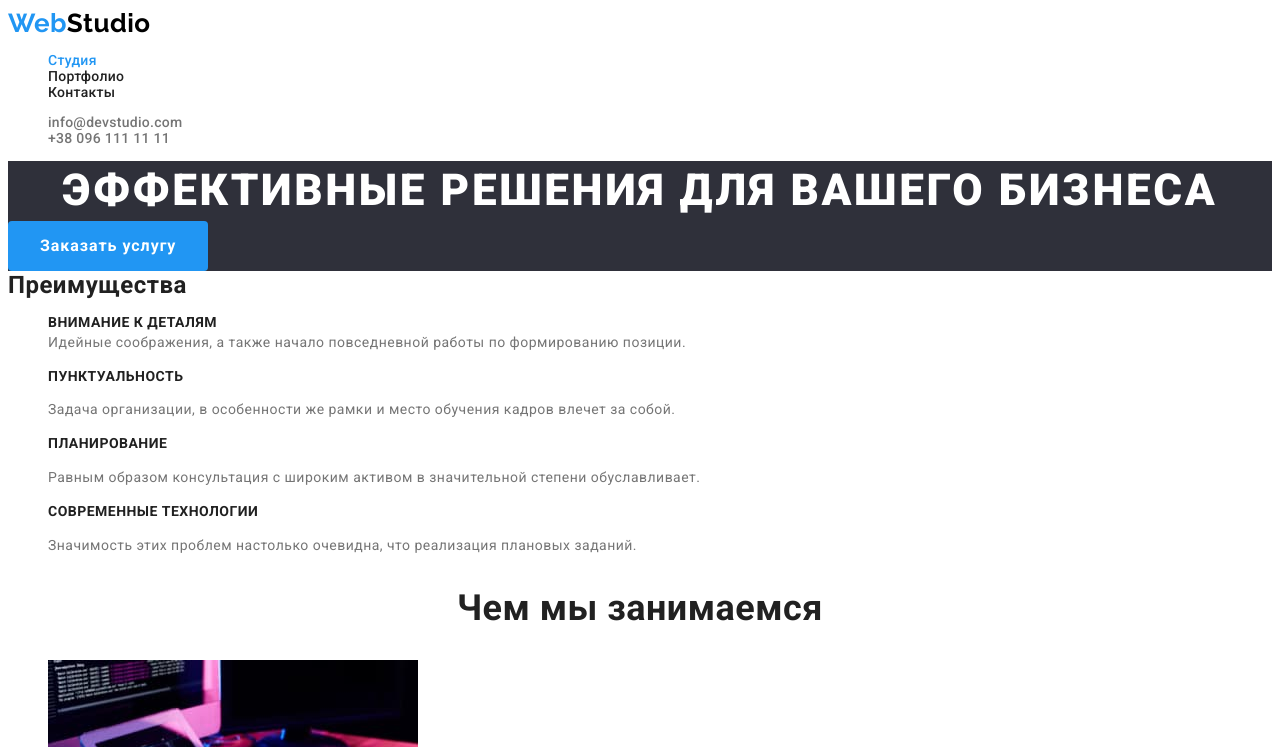
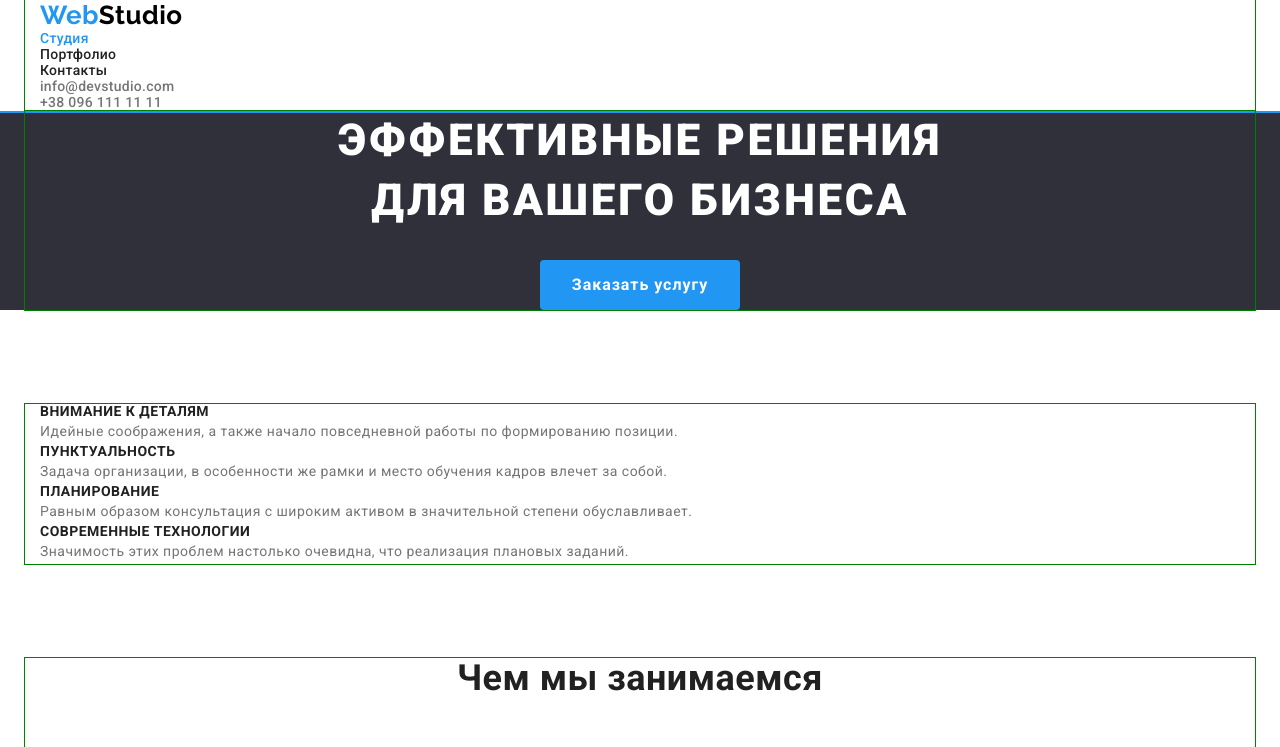
Before and after one commit to iChernomor/goit-markup-hw-03, a plain HTML site: page index.html in a window 1280 px wide. Shown: the top 747 px of the page. Drawn offline with nearby package versions, Linux system fonts and the light colour scheme.

Commit message:
дз 3.1
обнулені марджін,  паддінгтон і виставлені нові по макету

```diff
--- a/css/styles.css
+++ b/css/styles.css
@@ -11,6 +11,7 @@ body {
   color: var(--primary-text-color);
   font-family: "Roboto", "Helvetica Neue", sans-serif;
   letter-spacing: 0.03em;
+  margin: 0;
 }
 
 /* основной цвет текста #212121 */
@@ -28,21 +29,50 @@ body {
 .footer,
 .card,
 .advantage,
-.advantage-title
+.advantage-title,
 .team,
 .site-contact,
 .foto {
   list-style: none;
 }
-.nomargin {
+
+ul, li, p {
+  margin: 0;
   padding: 0;
+}
+h1, h2, h3, h4, h5, h6 {
   margin: 0;
+  padding: 0;
 }
-.link {
+a {
   text-decoration: none;
 }
-.noline {
-  text-decoration: none;
+img {
+ display: block;
+}
+.visually-hidden {
+  position: absolute;
+  width: 1px;
+  height: 1px;
+  margin: -1px;
+  border: 0;
+  padding: 0;
+  white-space: normal;
+  clip-path: inset(100%);
+  clip: rect(0 0 0 0);
+  overflow: hidden;
+}
+
+.container {
+  width: 1200px;
+  padding-left: 15px;
+  padding-right: 15px;
+  outline: 1px solid green;
+  margin: 0 auto;
+}
+
+.header-pages {
+  outline: 2px solid #2196f3;
 }
 /* Лого */
 .logo-blue {
@@ -51,6 +81,7 @@ body {
   font-weight: 700;
   font-size: 26px;
   line-height: 1.19;
+
 }
 .logo-black {
   color: #000000;
@@ -85,6 +116,8 @@ body {
 /* Site nav */
 .text-black {
   color: var(--primary-text-color);
+  display: block;
+
 }
 .site-nav {
   color: var(--primary-text-color);
@@ -93,6 +126,7 @@ body {
   line-height: 1.14;
   letter-spacing: 0.02em;
   text-decoration: none;
+
 }
 .site-nav :hover,   /*подсветка при наведении*/
 .site-nav :focus {
@@ -105,6 +139,7 @@ body {
   color: var(--accent-color);
   outline: 0;
   outline-offset: 0;
+
 }
 .site-contact {
   color: var(--secondary-text-color);
@@ -113,6 +148,7 @@ body {
   line-height: 1.14;
   letter-spacing: 0.02em;
   text-decoration: none;
+  display: block;
 }
 .led {
   color: var(--accent-color); /* подсветка текущей страницы */
@@ -121,30 +157,30 @@ body {
 /* Offer */
 .offer {
   background-color: #2f303a;
-  padding: 0;
-  margin: 0;
 }
 
 .offer-title {
   color: var(--white-color-text);
-  padding: 0;
-  margin: 0;
   font-weight: 900;
   font-size: 44px;
   line-height: 1.36;
   text-align: center;
   letter-spacing: 0.06em;
   text-transform: uppercase;
+  margin-bottom: 30px;
+
 }
 /* Button */
 .button {
   color: var(--white-color-text);
   background-color: var(--accent-color);
+  margin: 0 auto;
+  display: block;
   font-family: "Roboto";
   padding: 10px 32px;
   border-radius: 4px;
   min-width: 200px;
-  border: none;
+  border: transparent;
   font-weight: 700;
   font-size: 16px;
   line-height: 1.88;
@@ -153,6 +189,8 @@ body {
   text-align: center;
   letter-spacing: 0.06em;
   cursor: pointer;
+  margin-bottom: 94px;
+
 }
 
 /* About */
@@ -162,6 +200,7 @@ body {
   font-size: 36px;
   line-height: 1.16;
   text-align: center;
+  margin-bottom: 50px;
 }
 
 /* Advantage / преимущества */
@@ -171,14 +210,18 @@ body {
   font-size: 14px;
   line-height: 1.14;
   text-transform: uppercase;
+
 }
 .advantage-description {
   color: var(--secondary-text-color);
   font-size: 14px;
   line-height: 1.71;
 }
+.margin {
+  margin-bottom: 94px;
+}
+/* Team */
 
-/* Team */
 .team-title {
   color: var(--primary-text-color);
   font-weight: 700;
@@ -191,11 +234,13 @@ body {
   font-weight: 500;
   font-size: 16px;
   line-height: 1.19;
+  text-align: center;
 }
 .team-position {
   color: var(--secondary-text-color);
   font-size: 16px;
   line-height: 1.19;
+  text-align: center;
 }
 
 /* Footer */
@@ -203,6 +248,7 @@ body {
   background-color: #2f303a;
   font-style: normal;
 }
+
 .footer-address {
   color: var(--white-color-text);
   font-size: 14px;
@@ -254,6 +300,7 @@ body {
   font-size: 18px;
   line-height: 2;
   letter-spacing: 0.06em;
+  margin-bottom: 14px;
 }
 .card-description {
   color: var(--secondary-text-color);
--- a/index.html
+++ b/index.html
@@ -5,43 +5,50 @@
     <meta http-equiv="X-UA-Compatible" content="IE=edge">
     <meta name="viewport" content="width=device-width, initial-scale=1.0">
     <title>WebStudio</title>
-    <link href="https://fonts.googleapis.com/css2?family=Raleway:wght@700&family=Roboto:wght@400;500;700;900&display=swap"
-        rel="stylesheet">
+    <link href="https://fonts.googleapis.com/css2?family=Raleway:wght@700&family=Roboto:wght@400;500;700;900&display=swap" rel="stylesheet">
+    <link rel="stylesheet" href="https://cdnjs.cloudflare.com/ajax/libs/normalize/8.0.1/normalize.min.css"
+        integrity="sha512-NhSC1YmyruXifcj/KFRWoC561YpHpc5Jtzgvbuzx5VozKpWvQ+4nXhPdFgmx8xqexRcpAglTj9sIBWINXa8x5w=="
+        crossorigin="anonymous" referrerpolicy="no-referrer" />
         <link rel="stylesheet" href="./css/styles.css">
 </head>
 <body>
     <!--Шапка-->
-    <header>
+    <header class="header-pages">
+        <div class="container">
             <nav>
-            <a href="./index.html" class="logo noline">
+                <a href="./index.html" class="logo">
                     <span class="logo-blue logo">Web</span><span class="logo-black logo">Studio</span>
                 </a>
                 <ul class="site-nav">
-                <li><a href="" class="link text-black led">Студия</a></li>
-                <li><a href="./portfolio.html"  class="link text-black">Портфолио</a></li>
-                <li><a href="" class="link text-black">Контакты</a></li>
+                    <li><a href="" class="text-black led">Студия</a></li>
+                    <li><a href="./portfolio.html"  class="text-black">Портфолио</a></li>
+                    <li><a href="" class="text-black">Контакты</a></li>
                 </ul>
             </nav>
                 <ul class="site-contact">
                     <li><a href="mailto:info@devstudio.com" class="site-contact">info@devstudio.com</a></li>
                     <li><a href="tel:+380961111111"  class="site-contact">+38 096 111 11 11</a></li>
                 </ul>
+        </div>
     </header>
 
     <main>
         <!--Оффер-->
             <section class="offer">
-                <h1 class="offer-title">Эффективные решения для вашего бизнеса</h1>
+                <div class="container">
+                    <h1 class="offer-title">Эффективные решения <br> для вашего бизнеса</h1>
                     <button type="button" class="button">Заказать услугу</button>
+                </div>
             </section>
 
         <!--Преимущества-->
         <section>
-            <h2 class="nomargin">Преимущества</h2>
+            <div class="container">
+                <h2 class="visually-hidden about-title">Преимущества</h2>
                 <ul class="advantage">
                     <li>
-                    <h3 class="advantage-title nomargin">Внимание к деталям</h3>
-                    <p class="advantage-description nomargin">Идейные соображения, а также начало повседневной работы по формированию позиции.</p>
+                        <h3 class="advantage-title">Внимание к деталям</h3>
+                        <p class="advantage-description">Идейные соображения, а также начало повседневной работы по формированию позиции.</p>
                     </li>
                     <li>
                         <h3 class="advantage-title">Пунктуальность</h3>
@@ -53,12 +60,14 @@
                     </li>
                     <li>
                         <h3 class="advantage-title">Современные технологии</h3>
-                    <p class="advantage-description">Значимость этих проблем настолько очевидна, что реализация плановых заданий.</p>
+                        <p class="advantage-description margin">Значимость этих проблем настолько очевидна, что реализация плановых заданий.</p>
                     </li>
                 </ul>
+            </div>
             </section>
             <!--О нас-->
             <section class="section">
+                <div class="container">
                 <h2 class="about-title">Чем мы занимаемся</h2>
                 <ul class="foto">
                     <li>
@@ -71,9 +80,11 @@
                         <img src="./images/box3.jpg" alt="Апгрейдим" width="370">
                     </li>
                 </ul>
+                </div>
             </section>
             <!--Наша команда-->
             <section class="team">
+            <div class="container">
                 <h2 class="team-title">Наша команда</h2>
                 <ul class="team">
                     <li>
@@ -84,7 +95,7 @@
                     <li>
                         <img src="./images/team2.jpg" alt="Ольга Репина" width="270">
                         <h3 class="team-name">Ольга Репина</h3>
-                    <p class="text-position">Frontend Developer</p>
+                        <p class="team-position">Frontend Developer</p>
                     </li>
                     <li>
                         <img src="./images/team3.jpg" alt="Николай Тарасов" width="270">
@@ -97,12 +108,14 @@
                         <p class="team-position">UI Designer</p>
                     </li>
                 </ul>
+            </div>
         </section>
     </main>
 
         <!--Футер-->
     <footer class="footer">
-        <a href="./index.html" class="logo noline"><span class="logo-blue">Web</span> <span class="logo-white">Studio</span></a>
+        <div class="container">
+            <a href="./index.html" class="logo"><span class="logo-blue">Web</span> <span class="logo-white">Studio</span></a>
             <address>
                 <ul class="footer link">
                     <li><a href="г.Киев,пр-тЛесиУкраинки,26" class="footer-address">г. Киев, пр-т Леси Украинки, 26</a></li>
@@ -110,6 +123,7 @@
                     <li><a href="tel:+380961111111" class="footer-contact">+38 096 111 11 11</a></li>
                 </ul>
             </address>
+        </div>
     </footer>
 </body>
 </html>
```
Also changed, not shown: portfolio.html (+17 -3 lines). Lines whose indentation alone changed are shown as unchanged.
